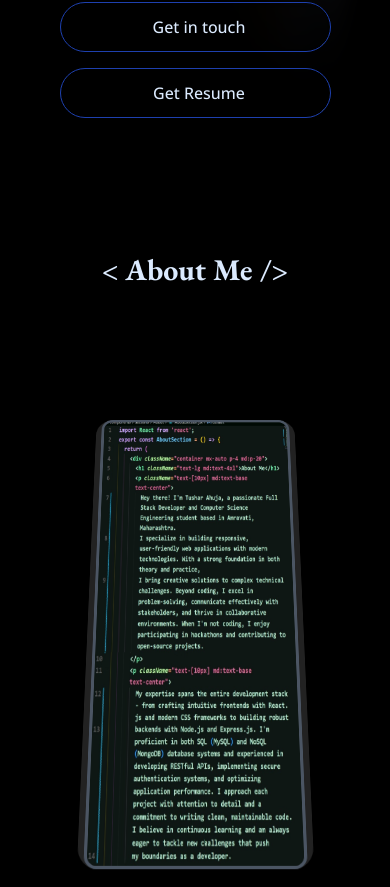
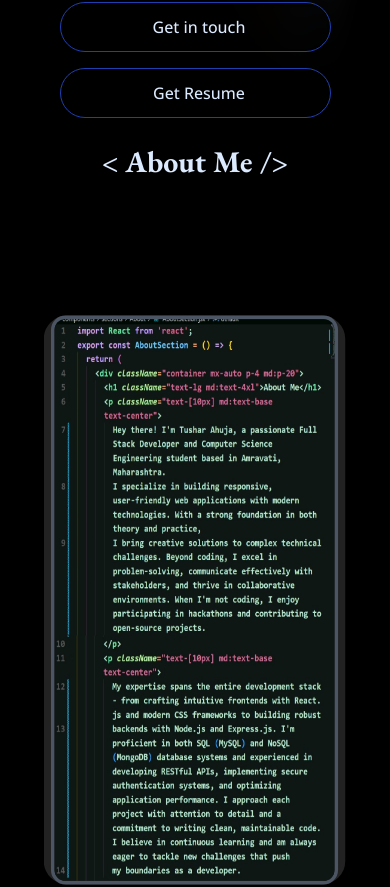
Before and after one commit to tushrahuja/portfolio, a React (Vite) app: page / in a window 390 px wide. Shown: the part 726-1613 px from the top of the page. Built offline with nearby package versions, Linux system fonts and the light colour scheme.

Commit message:
image resized and width increased

```diff
--- a/src/components/sections/About/AboutContent.jsx
+++ b/src/components/sections/About/AboutContent.jsx
@@ -25,7 +25,7 @@ const AboutContent = () => {
       <img
         src={isMobile ? "/images/aboutme2.jpg" : "/images/aboutme.jpg"}
         alt="About Me"
-        className={`w-full h-full object-fill ${isMobile ? 'scale-110' : 'scale-100'}`}
+        className={`w-full h-full ${isMobile ? 'object-fill scale-110' : 'object-cover scale-100'}`}
         draggable={false}
       />
     </div>
--- a/src/components/sections/About/ContainerScroll.jsx
+++ b/src/components/sections/About/ContainerScroll.jsx
@@ -7,9 +7,6 @@ export const ContainerScroll = ({
   children
 }) => {
   const containerRef = useRef(null);
-  const { scrollYProgress } = useScroll({
-    target: containerRef,
-  });
   const [isMobile, setIsMobile] = React.useState(false);
 
   React.useEffect(() => {
@@ -27,6 +24,13 @@ export const ContainerScroll = ({
     return isMobile ? [0.7, 0.9] : [1.05, 1];
   };
 
+  const { scrollYProgress } = useScroll({
+    target: containerRef,
+    offset: isMobile
+      ? ["start 90%", "center 30%"]  // Adjusted animation trigger points
+      : ["start 60%", "center center"]
+  });
+
   const rotate = useTransform(scrollYProgress, [0, 1], [20, 0]);
   const scale = useTransform(scrollYProgress, [0, 1], scaleDimensions());
   const translate = useTransform(scrollYProgress, [0, 1], [0, -100]);
@@ -41,7 +45,7 @@ export const ContainerScroll = ({
 
   return (
     <div
-      className={`${isMobile ? 'h-[50rem] -mt-6' : 'h-[100rem]'} flex items-center justify-center relative p-0 w-full`} // Adjusted negative margin for mobile
+      className={`${isMobile ? 'h-[50rem] mt-8' : 'h-[100rem]'} flex items-center justify-center relative p-0 w-full`}
       ref={containerRef}
     >
       <div
@@ -87,7 +91,11 @@ export const Card = ({
         scale,
         boxShadow: shadowOpacity, // Use dynamic shadow
       }}
-      className={`max-w-5xl mx-auto ${isMobile ? 'h-[40rem] w-[100%] px-2' : 'h-[60rem] w-full p-6'} border-4 border-black bg-[#222222] rounded-[30px] shadow-2xl`}
+      className={`${
+        isMobile
+          ? 'h-[40rem] w-[88vw] px-2 mx-[6vw]' // Reduced from 94vw to 88vw
+          : 'h-[60rem] w-[85%] p-6 mx-auto' // Added w-[85%] instead of w-full
+      } border-4 border-black bg-[#222222] rounded-[30px] shadow-2xl`}
     >
       <div className="h-full w-full overflow-hidden rounded-2xl bg-black dark:bg-zinc-900 border-4 border-lightblue dark:border-gray-600">
         {children}
--- a/src/components/sections/About/index.jsx
+++ b/src/components/sections/About/index.jsx
@@ -4,10 +4,10 @@ import AboutContent from './AboutContent';
 
 const AboutSection = () => {
   return (
-    <div id="about" className="w-full overflow-x-hidden mt-20 md:mt-0 md:-mb-32"> {/* Added negative margin bottom for laptop */}
+    <div id="about" className="w-full overflow-x-hidden relative z-10 mt-0">
       <ContainerScroll
         titleComponent={
-          <h2 className="text-3xl md:text-6xl lg:text-7xl font-bold text-blue-900 dark:text-blue-100 mb-0 md:-mt-20"> {/* Added negative margin top for laptop */}
+          <h2 className="text-3xl md:text-6xl lg:text-7xl font-bold text-blue-900 dark:text-blue-100 mb-0">
             &lt; About Me /&gt;
           </h2>
         }
```
